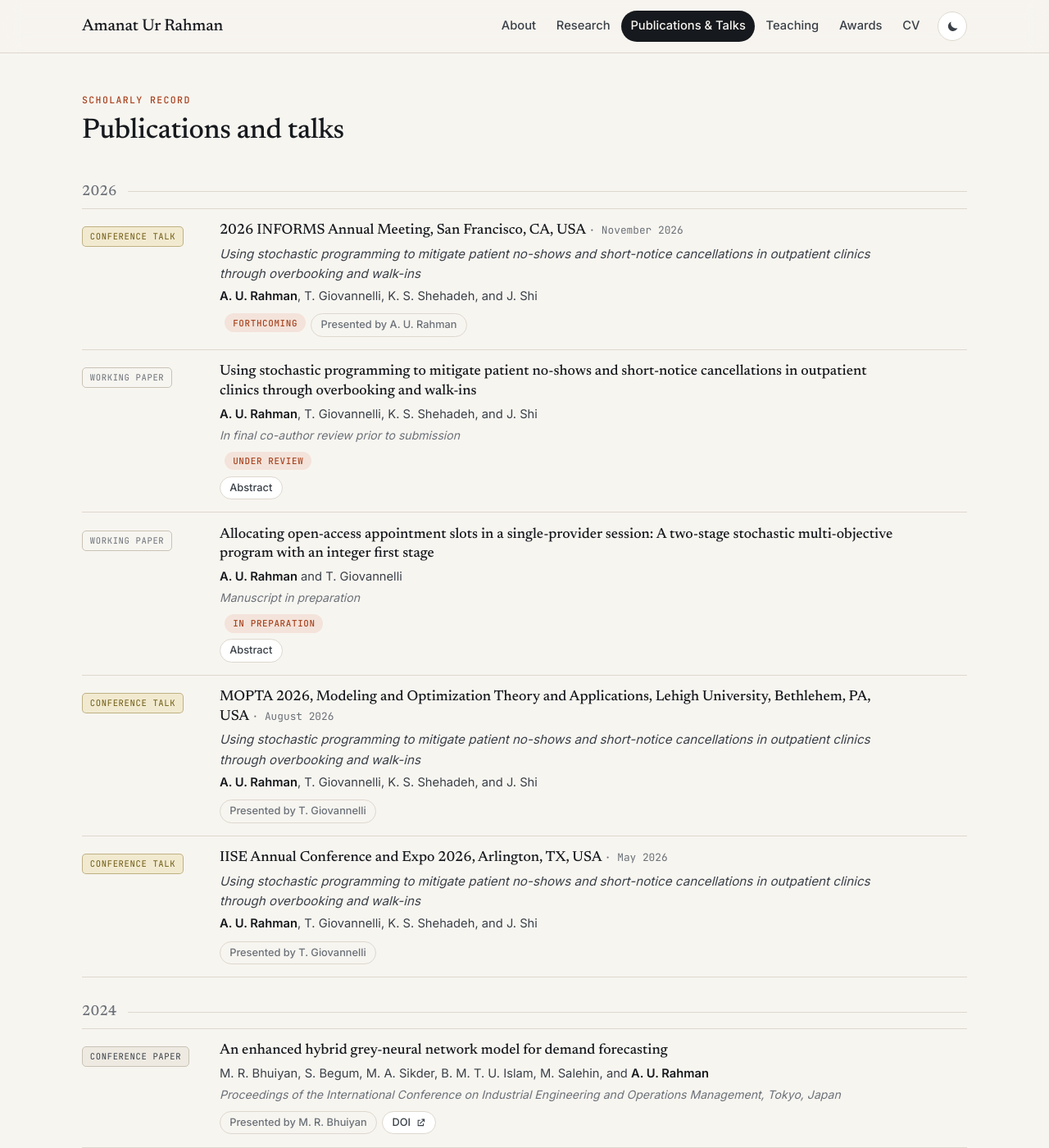
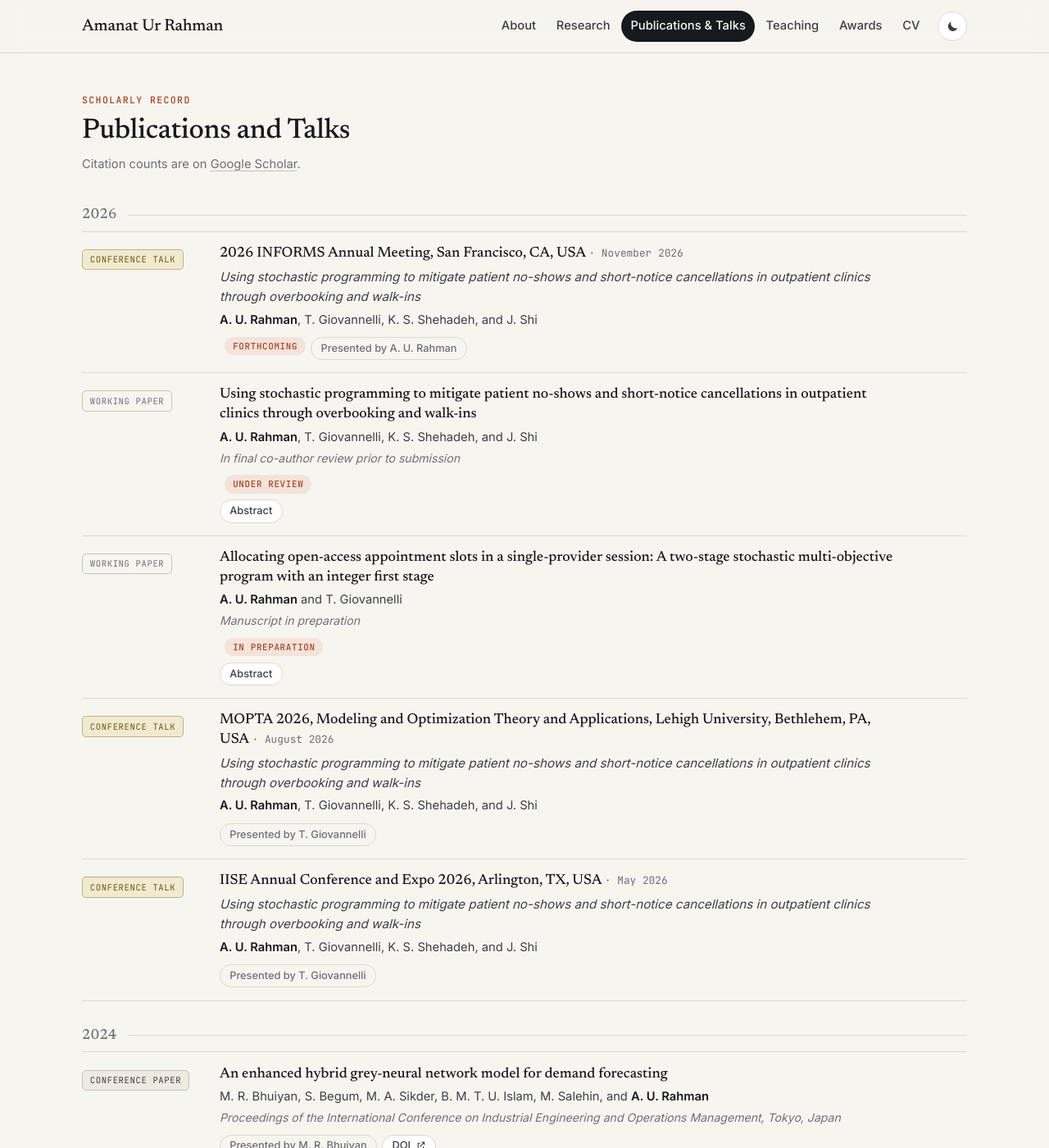
Before and after one commit to amanat-rahman/amanat-rahman.github.io, a Jekyll site: the page built from publications.html, in a window 1280 px wide and 1400 px high. Shown: the whole window at 82% size. Built offline with Jekyll 4.4.1, drawn with Linux system fonts in a browser that asks for light colours.

Commit message:
Publications page: capitalize Talks in the heading, add a Google Scholar note
Co-Authored-By: Claude Opus 5 <noreply@anthropic.com>
Claude-Session: https://claude.ai/code/session_012gzcHSSbTY5Xckd1ycFgL5

```diff
--- a/assets/css/style.css
+++ b/assets/css/style.css
@@ -175,6 +175,7 @@ main { padding-block: 2.5rem 4rem; }
 .page-head h1 { margin-bottom: .2rem; }
 .page-head + .section, .section--first { padding-top: 2rem; }
 .page-head .lede { max-width: 78ch; }
+.page-head__note { margin-top: .5rem; color: var(--muted); font-size: .92rem; }
 .page-head--cv { max-width: none; display: flex; align-items: flex-end; justify-content: space-between; gap: 1.5rem; flex-wrap: wrap; }
 
 /* Buttons and chips ------------------------------------------------------ */
--- a/publications.html
+++ b/publications.html
@@ -4,9 +4,11 @@ title: Publications & Talks
 slug: publications
 description: Publications, conference talks, posters, and seminars by Amanat Ur Rahman, listed by year.
 ---
+{%- assign scholar = site.data.profile.links | where: "icon", "scholar" | first -%}
 <header class="page-head">
   <p class="eyebrow">Scholarly record</p>
-  <h1>Publications and talks</h1>
+  <h1>Publications and Talks</h1>
+  <p class="page-head__note">Citation counts are on <a href="{{ scholar.url }}" target="_blank" rel="noopener">Google Scholar</a>.</p>
 </header>
 
 {%- assign work = site.data.publications | concat: site.data.talks | sort: "sort" | reverse -%}
```
